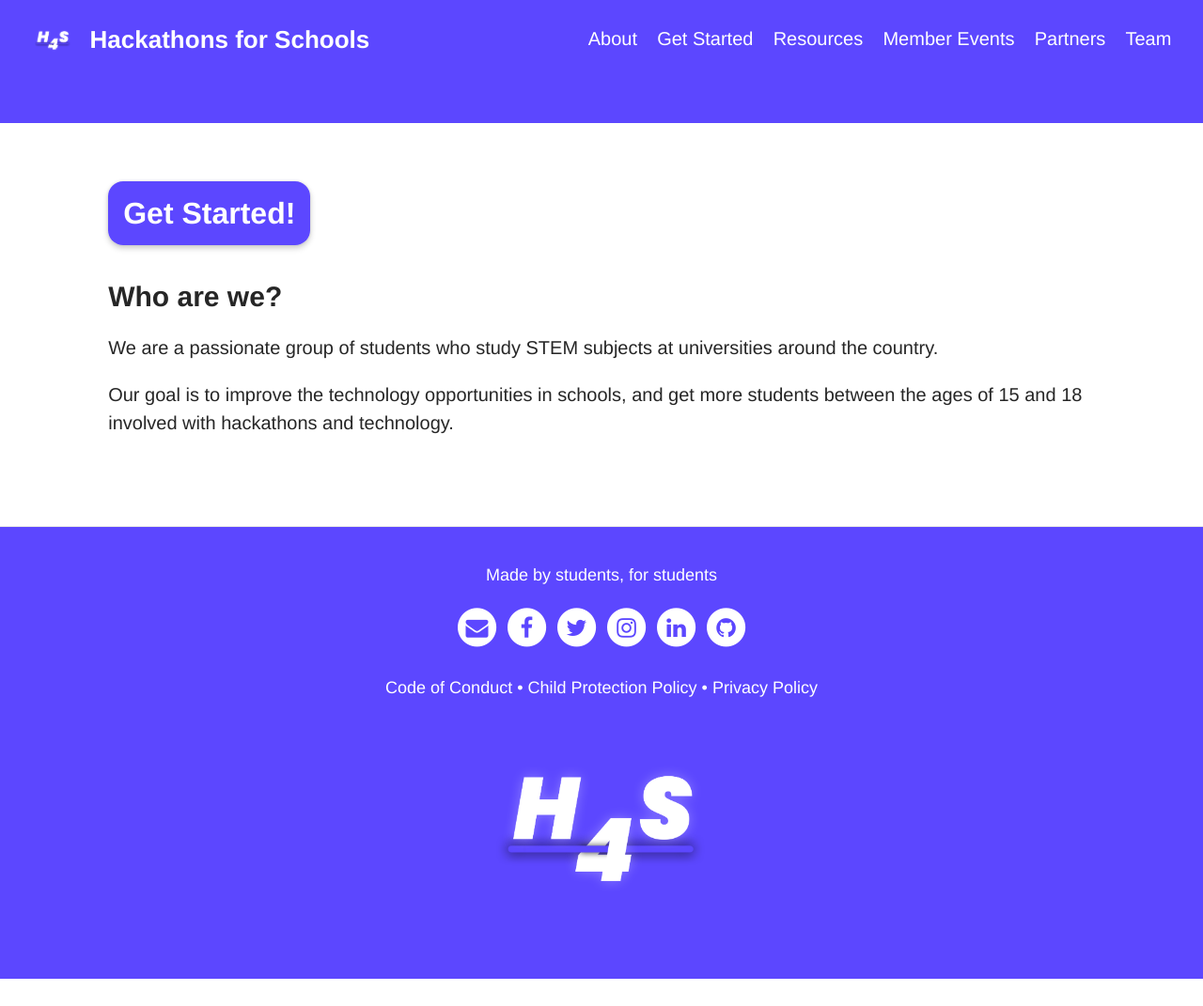
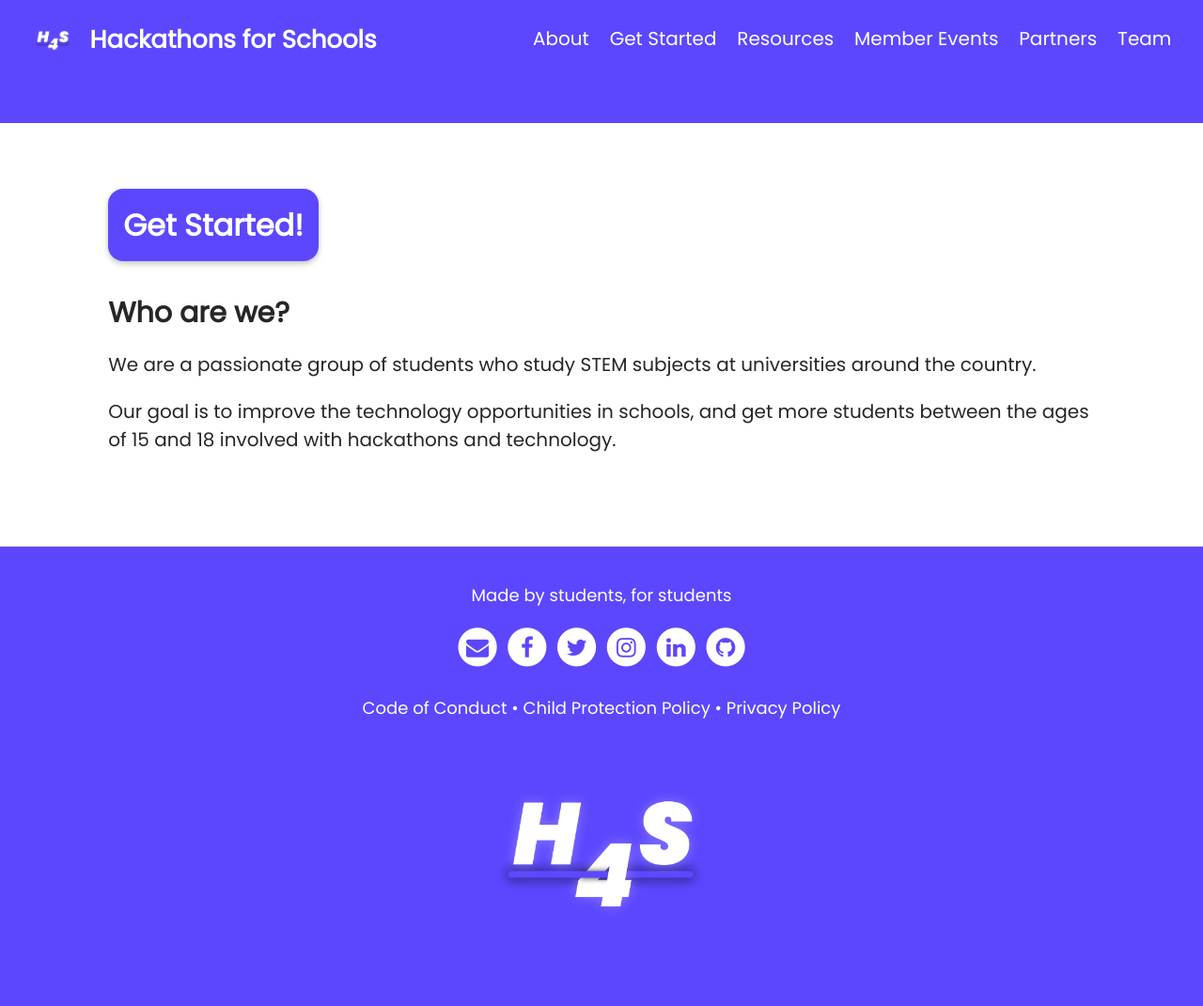
Before and after one commit to hackathonsforschools/website, a Jekyll site: the page built from home.md, in a window 1280 px wide. Shown: the whole page at 94% size. Built offline with Jekyll 4.4.1, drawn with Linux system fonts in a browser that asks for light colours; our own code applies the rules of GitHub Pages for plain Markdown files; before the commit the page ends 1042 px from its top, so only the background shows below that.

Commit message:
Import font from URL

```diff
--- a/_sass/type-on-strap.scss
+++ b/_sass/type-on-strap.scss
@@ -25,3 +25,4 @@
 @import 'item';
 @import 'resources';
 @import 'home';
+@import url('https://fonts.googleapis.com/css2?family=Poppins');
```
